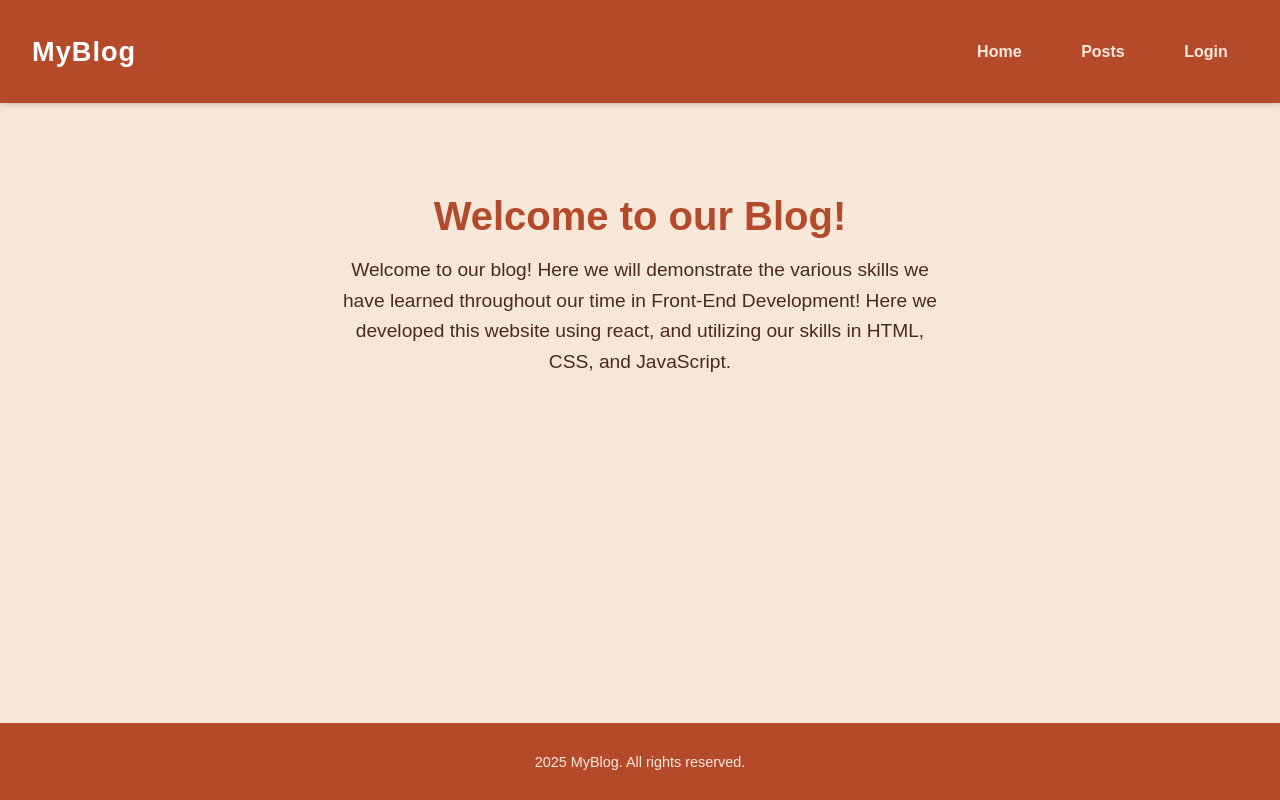
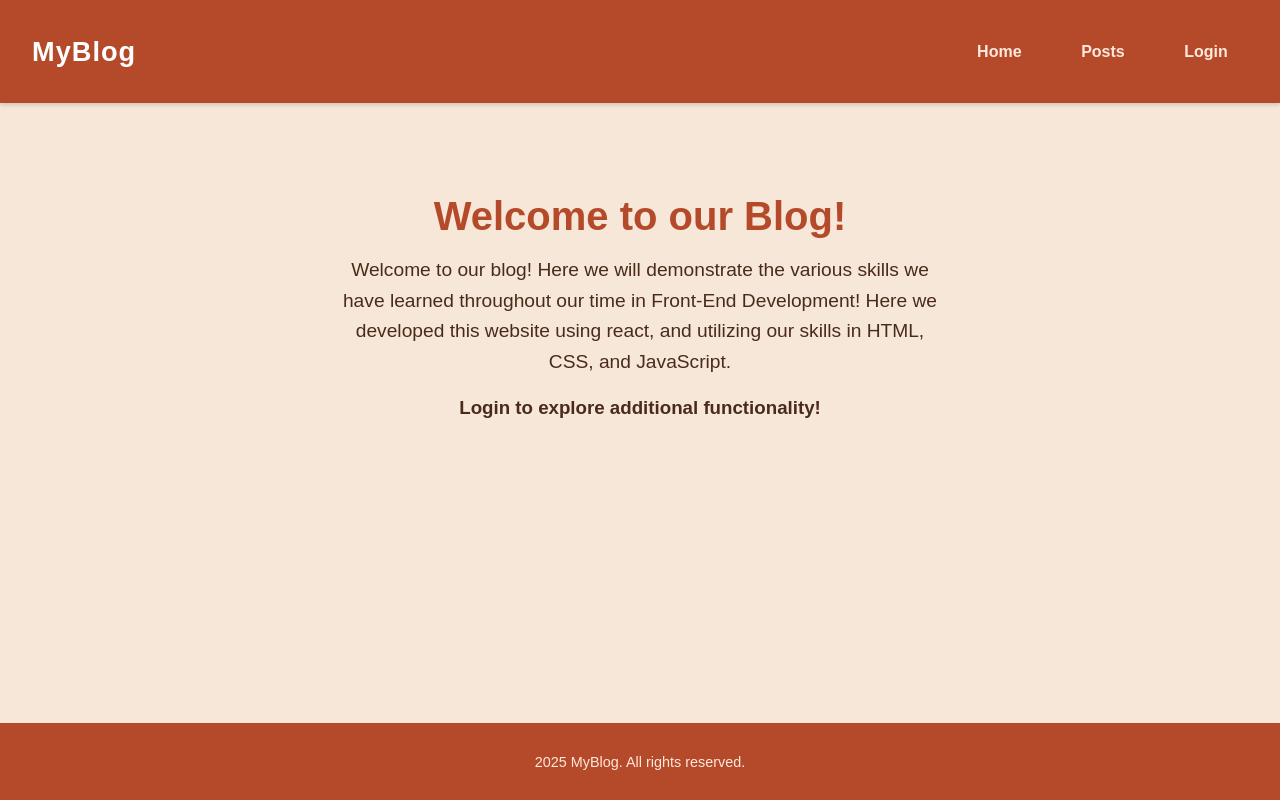
Before and after one commit to asanch38/Project2_React_Development_And_Deployment, a React (Vite) app: page / in a window 1280 px wide. Built offline with nearby package versions, Linux system fonts and the light colour scheme.

Commit message:
Added minor changes to the homepage

```diff
--- a/src/Components/HomePage.jsx
+++ b/src/Components/HomePage.jsx
@@ -21,6 +21,9 @@ export default function HomePage(){
                     Development! Here we developed this website using react,
                     and utilizing our skills in HTML, CSS, and JavaScript.
                 </p>
+                <h3>
+                    Login to explore additional functionality!
+                </h3>
             </main>
 
         {/* Call on Footer method*/}
```
